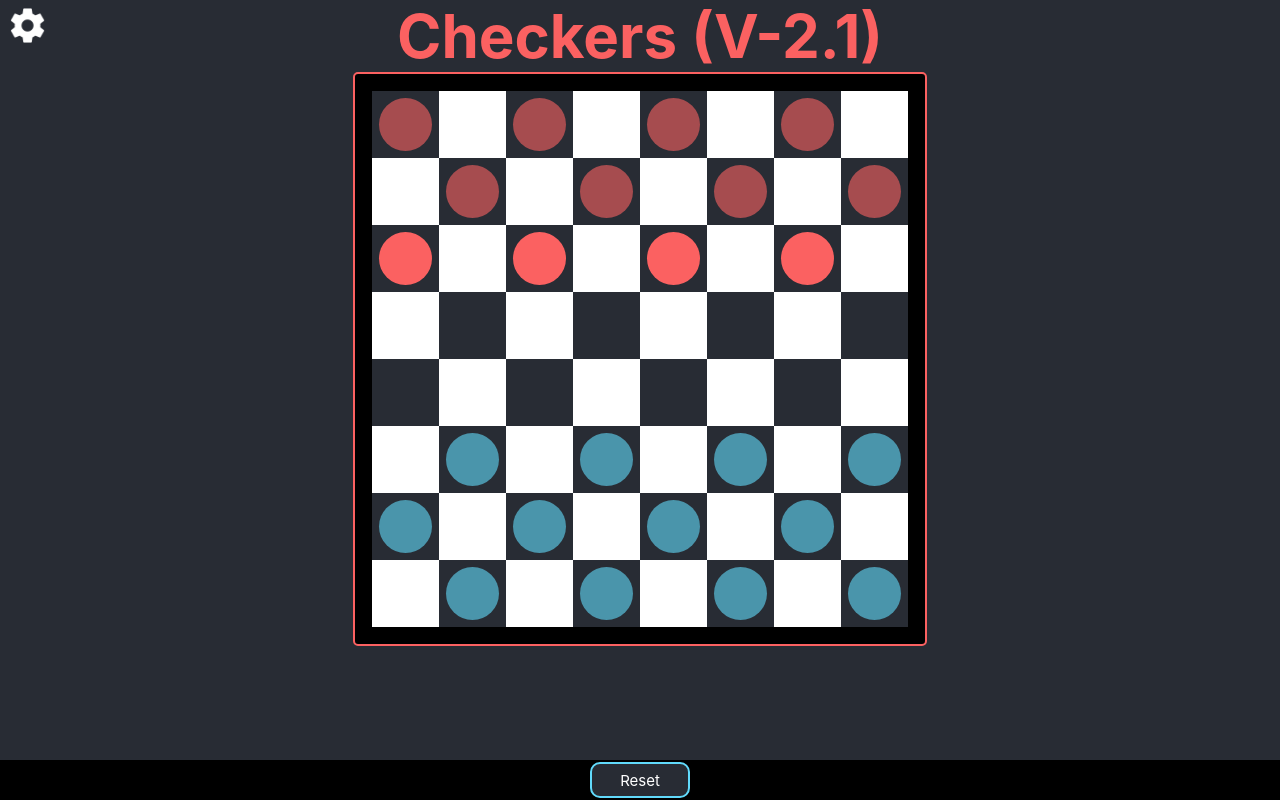
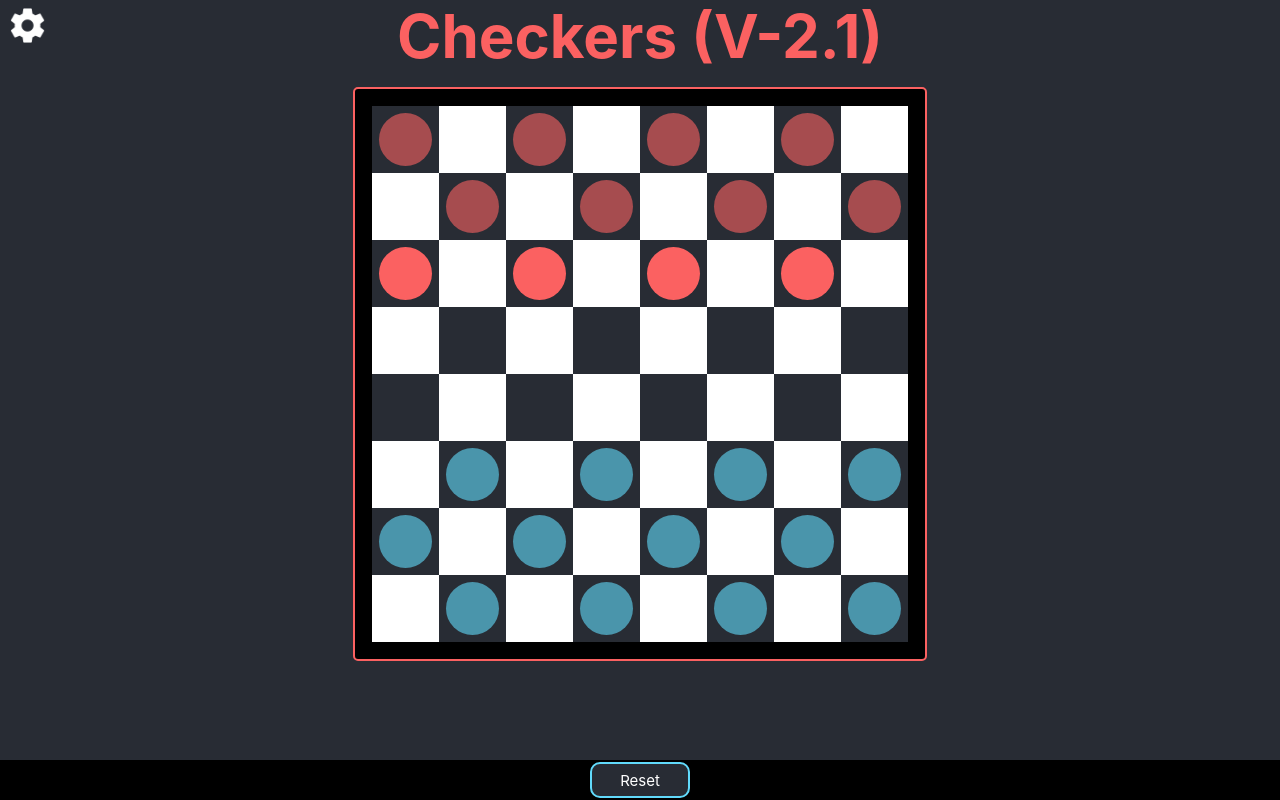
Before and after one commit to alexander-schefe/checkers, a React (Create React App) app: page / in a window 1280 px wide. Built offline with nearby package versions, Linux system fonts and the light colour scheme.

Commit message:
finished up the refactoring

```diff
--- a/src/App.css
+++ b/src/App.css
@@ -13,6 +13,7 @@ html {
 
 .Title {
   font-size: calc(20px + 5vh);
+  padding-bottom: 15px;
 }
 
 .Body {
@@ -31,11 +32,6 @@ html {
   max-height: 1000vw;
   overflow: hidden;
 }
-
-/*COLORS*/
-/*#61dafb*/
-/*#BEFB8D*/
-/*FB6161*/
 
 .Game {
   background-color: black;
```
